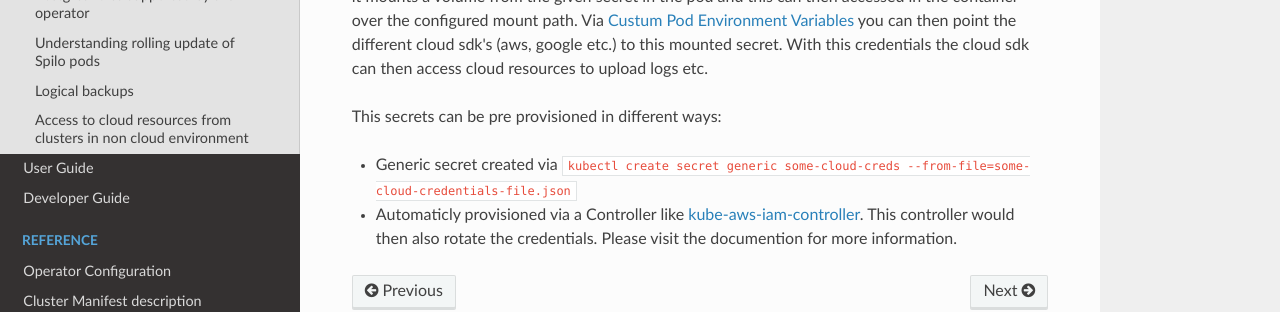
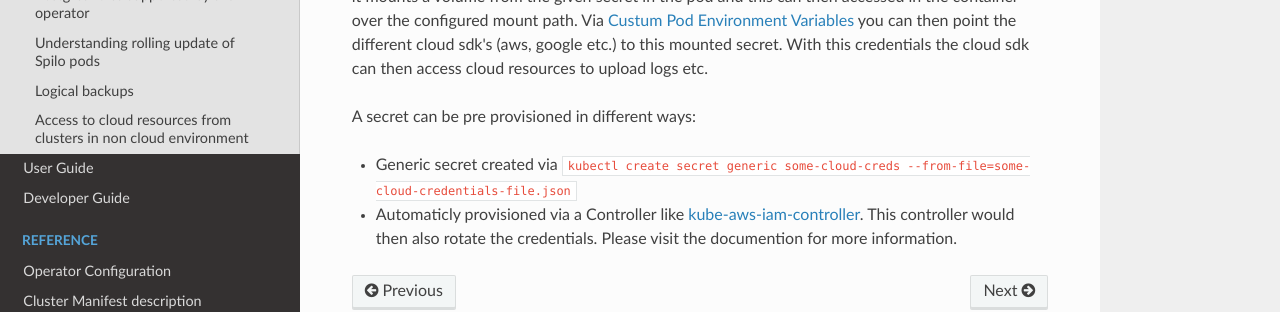
Before and after one commit to zalando/postgres-operator, an MkDocs documentation site: the page built from docs/administrator.md, in a window 1280 px wide and 900 px high, scrolled down 6809 px. Shown: the part 496-808 px from the top of the window. Built offline with MkDocs 1.6.1, drawn with Linux system fonts in a browser that asks for light colours; nearby versions of some CDN libraries; old or Windows-style settings are respelled for this version of MkDocs.

Commit message:
Fix typos and link

```diff
--- a/docs/administrator.md
+++ b/docs/administrator.md
@@ -340,11 +340,11 @@ To access cloud resources like S3 from a cluster in a bare metal setup you can u
 `additional_secret_mount` and `additional_secret_mount_path` config parameters.
 With this you can provision cloud credentials to the containers in the pods of the StatefulSet.
 This works this way that it mounts a volume from the given secret in the pod and this can
-then accessed in the container over the configured mount path. Via [Custum Pod Environment Variables](## Custom Pod Environment Variables)
+then accessed in the container over the configured mount path. Via [Custum Pod Environment Variables](#custom-pod-environment-variables)
 you can then point the different cloud sdk's (aws, google etc.) to this mounted secret.
 With this credentials the cloud sdk can then access cloud resources to upload logs etc.
 
-This secrets can be pre provisioned in different ways:
+A secret can be pre provisioned in different ways:
 
 * Generic secret created via `kubectl create secret generic some-cloud-creds --from-file=some-cloud-credentials-file.json`
 
```
Also changed, not shown: docs/reference/operator_parameters.md (+1 -1 lines).
